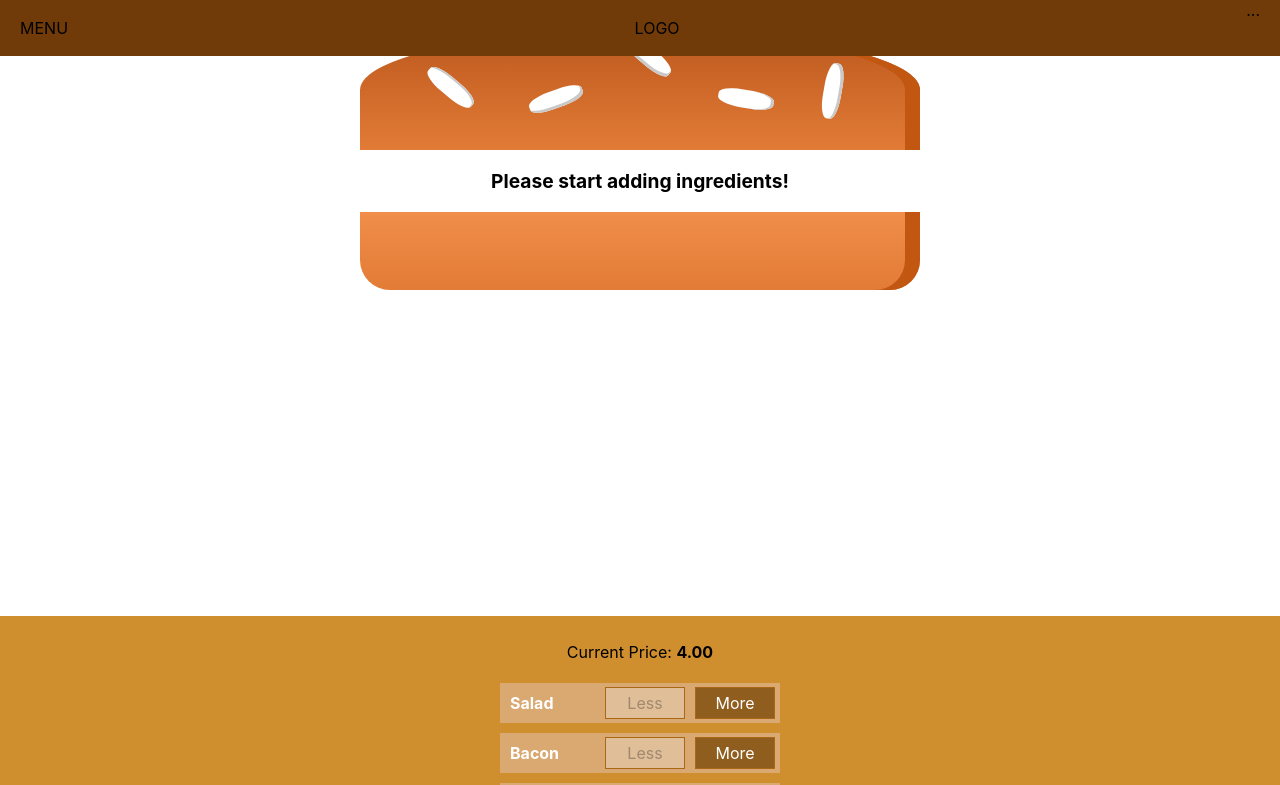
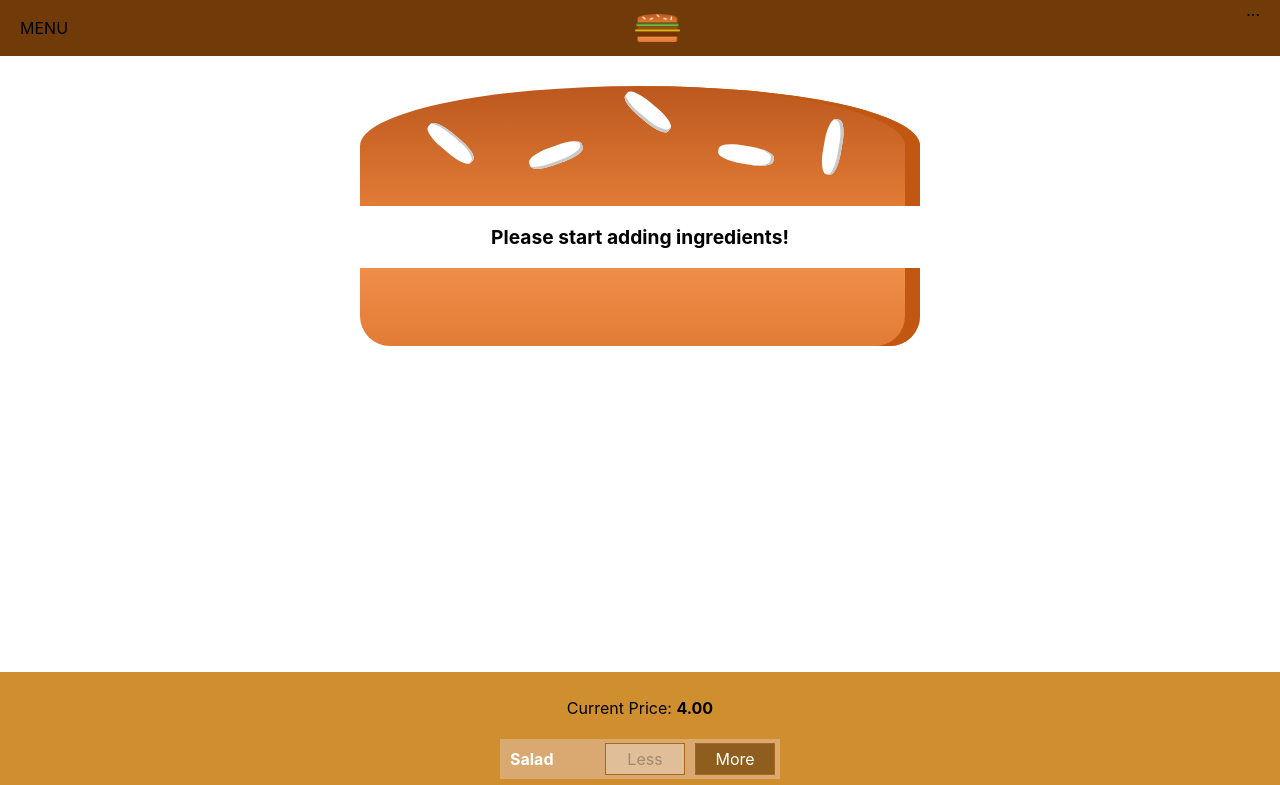
Before and after one commit to danielbyun/burger-builder, a React app: page / in a window 1280 px wide. Shown: the top 785 px of the page. Built offline with nearby package versions, Linux system fonts and the light colour scheme.

Commit message:
add logo

```diff
--- a/src/components/Layout/Layout.css
+++ b/src/components/Layout/Layout.css
@@ -1,3 +1,3 @@
 .Content {
-  margin-top: 16px;
+  margin-top: 72px;
 }
--- /dev/null
+++ b/src/components/Logo/Logo.js
@@ -0,0 +1,11 @@
+import React from "react";
+import burgerLogo from "../../assets/images/27.1 burger-logo.png.png";
+import classes from "./Logo.module.css";
+
+const Logo = props => (
+  <div className={classes.Logo}>
+    <img src={burgerLogo} alt="logo" />
+  </div>
+);
+
+export default Logo;
--- /dev/null
+++ b/src/components/Logo/Logo.module.css
@@ -0,0 +1,11 @@
+.Logo {
+  background-color: transparent;
+  padding: 8px;
+  height: 80%;
+  box-sizing: border-box;
+  border-radius: 5px;
+}
+
+.Logo img {
+  height: 100%;
+}
--- a/src/components/Navigation/Toolbar/Toolbar.js
+++ b/src/components/Navigation/Toolbar/Toolbar.js
@@ -1,10 +1,13 @@
 import React from "react";
 import classes from "./Toolbar.module.css";
+import Logo from "../../Logo/Logo";
 
 const Toolbar = props => (
   <header className={classes.Toolbar}>
     <div>MENU</div>
-    <div>LOGO</div>
+
+    <Logo></Logo>
+
     <nav>...</nav>
   </header>
 );
```
Also changed, not shown: src/assets/images/27.1 burger-logo.png.png (added).
